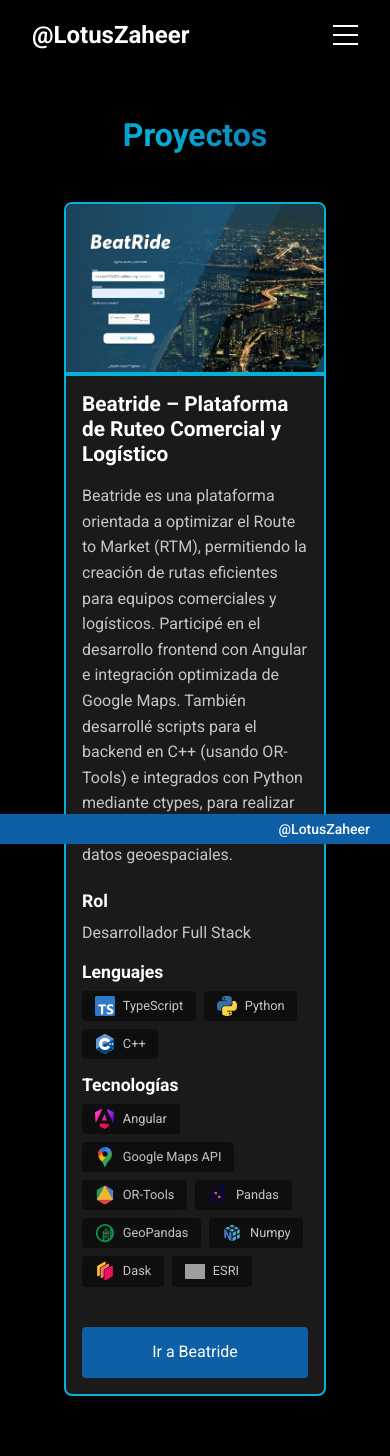
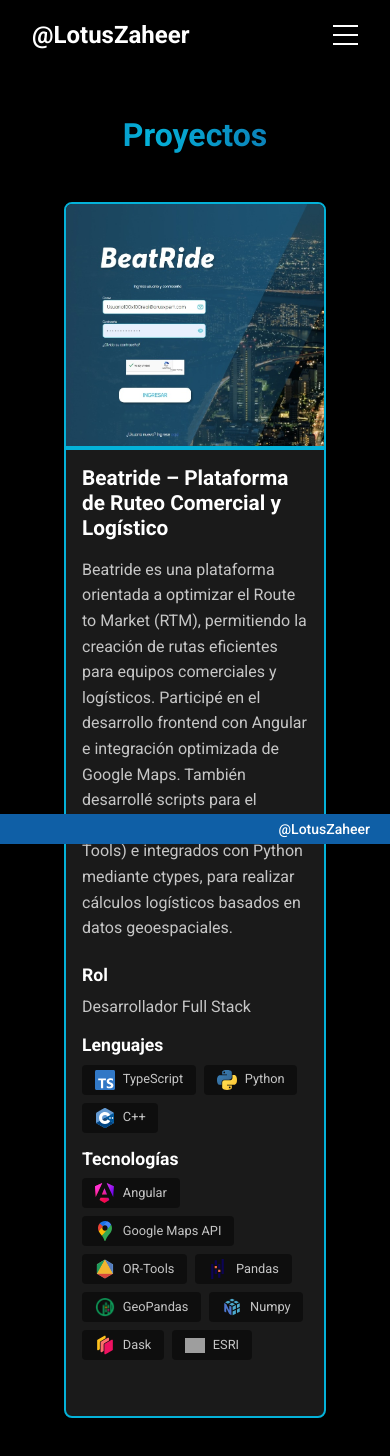
Before and after one commit to LotusZaheer/portfolio, an Angular app: page /projects in a window 390 px wide. Shown: the top 1456 px of the page. Built offline with nearby package versions, Linux system fonts and the light colour scheme; grey boxes are pictures that could not be loaded.

Commit message:
Update projects

```diff
--- a/src/app/app.routes.ts
+++ b/src/app/app.routes.ts
@@ -5,7 +5,6 @@
 
 export const routes: Routes = [
     { path: '', component: HomeComponent },
-    { path: 'home', component: HomeComponent },
     { path: 'projects', component: ProjectsComponent },
     { path: 'skills', component: SkillsComponent },
     { path: '**', redirectTo: '' }
--- a/src/app/pages/home/home.component.html
+++ b/src/app/pages/home/home.component.html
@@ -58,7 +58,7 @@
             </div>
         </div>
 
-        <div class="tech-category contact">
+        <div class="tech-category">
             <h3>Contacto</h3>
             <div class="tech-icons">
                 @for (network of socialNetworks; track network.name) {
--- a/src/app/pages/home/home.component.scss
+++ b/src/app/pages/home/home.component.scss
@@ -304,78 +304,3 @@
         }
     }
 }
-
-.contact-section {
-    padding: 4rem 2rem;
-    background: $background-dark;
-    text-align: center;
-
-    .social-networks {
-        display: flex;
-        justify-content: center;
-        gap: 2rem;
-        margin-top: 2rem;
-    }
-
-    .social-icon {
-        display: flex;
-        flex-direction: column;
-        align-items: center;
-        gap: 0.5rem;
-        text-decoration: none;
-        color: $text-secondary;
-        transition: all 0.3s ease;
-
-        .network-image {
-            width: 48px;
-            height: 48px;
-            object-fit: contain;
-            transition: transform 0.3s ease;
-        }
-
-        span {
-            font-size: 0.9rem;
-        }
-
-        &:hover {
-            color: $accent-color;
-            transform: translateY(-5px);
-
-            .network-image {
-                transform: scale(1.1);
-            }
-        }
-    }
-}
-
-// Responsive Design
-@media (max-width: 768px) {
-    .contact-section {
-        padding: 3rem 1rem;
-
-        .social-networks {
-            gap: 1.5rem;
-        }
-    }
-}
-
-@media (max-width: 480px) {
-    .contact-section {
-        padding: 2rem 1rem;
-
-        .social-networks {
-            gap: 1rem;
-        }
-
-        .social-icon {
-            .network-image {
-                width: 40px;
-                height: 40px;
-            }
-
-            span {
-                font-size: 0.8rem;
-            }
-        }
-    }
-}
--- a/src/app/pages/projects/projects.component.html
+++ b/src/app/pages/projects/projects.component.html
@@ -7,6 +7,7 @@
             <div class="project-image-container">
                 <div class="project-image-carousel"
                     [style.background]="!hasValidImage(project) ? getFallbackBackground(project) : 'none'">
+
                     @if (hasValidImage(project)) {
                     <img [src]="getCurrentImage(project)" [alt]="project.title" class="project-image">
                     } @else {
@@ -14,6 +15,21 @@
                         <span class="project-initial">{{ project.title.charAt(0) }}</span>
                     </div>
                     }
+
+                    <div class="project-links">
+                        @if (project.liveUrl) {
+                        <a [href]="project.liveUrl" target="_blank" class="link-button">
+                            {{project.liveName}}
+                        </a>
+                        }
+
+                        @if (project.repoUrl) {
+                        <a [href]="project.repoUrl" target="_blank" class="link-button">
+                            {{project.repoName}}
+                        </a>
+                        }
+                    </div>
+
                     <div class="carousel-progress">
                         <div class="progress-bar" [style.width.%]="getProgressWidth(project)"></div>
                     </div>
@@ -59,20 +75,6 @@
                     </div>
 
                 </div>
-
-                <div class="project-links">
-                    @if (project.liveUrl) {
-                    <a [href]="project.liveUrl" target="_blank" class="link-button">
-                        {{project.liveName}}
-                    </a>
-                    }
-
-                    @if (project.repoUrl) {
-                    <a [href]="project.repoUrl" target="_blank" class="link-button">
-                        {{project.repoName}}
-                    </a>
-                    }
-                </div>
             </div>
         </article>
         }
--- a/src/app/pages/projects/projects.component.scss
+++ b/src/app/pages/projects/projects.component.scss
@@ -2,14 +2,14 @@
 @use "../../../styles/_variables" as *;
 
 .projects-container {
-    padding: 2rem;
+    padding: 1rem;
     max-width: 1200px;
     margin: 0 auto;
 }
 
 .section-title {
     color: $text-primary;
-    font-size: 2.5rem;
+    font-size: 2rem;
     margin-bottom: 2rem;
     text-align: center;
     background: $gradient-primary;
@@ -19,7 +19,7 @@
 
 .projects-list {
     display: flex;
-    flex-direction: column;
+    flex-direction: row;
     gap: 2rem;
     padding: 1rem;
 }
@@ -31,7 +31,7 @@
     box-shadow: $shadow-card;
     transition: transform 0.3s ease, box-shadow 0.3s ease;
     display: flex;
-    flex-direction: row;
+    flex-direction: column;
 
     &:hover {
         transform: translateY(-5px);
@@ -44,7 +44,7 @@
 }
 
 .project-image-container {
-    flex: 0 0 600px;
+    flex: 0 0 0;
     position: relative;
 }
 
@@ -54,6 +54,11 @@
     padding-top: 66.67%;
     overflow: hidden;
     transition: background 0.3s ease;
+
+    .project-links {
+        opacity: 0;
+        pointer-events: none;
+    }
 
     .project-image {
         position: absolute;
@@ -78,13 +83,21 @@
         background: transparent;
 
         .project-initial {
-            font-size: 8rem;
+            font-size: 6rem;
             font-weight: bold;
             color: rgba(255, 255, 255, 0.2);
             text-transform: uppercase;
         }
     }
 }
+
+.project-image-carousel:hover {
+    .project-links {
+        opacity: 1;
+        pointer-events: auto;
+    }
+}
+
 
 .carousel-progress {
     position: absolute;
@@ -166,16 +179,24 @@
 .project-links {
     display: flex;
     gap: 1rem;
-    margin-top: auto;
+    position: relative;
+    z-index: 3;
+    bottom: 4px;
+    flex-direction: row;
+    padding: 1rem;
+    justify-content: space-evenly;
+    align-items: center;
+    background: $background-card-50;
+    transition: all 0.3s ease;
 
     .link-button {
-        flex: 1;
-        padding: 0.8rem;
+
+        padding: 0.5rem 1rem;
         text-align: center;
-        background: $primary-color;
-        color: $text-primary;
+        background: #0F5FA6;
+        color: #FFFFFF;
         text-decoration: none;
-        border-radius: $border-radius;
+        border-radius: 4px;
         transition: background-color 0.3s ease;
 
         &:hover {
@@ -184,40 +205,15 @@
     }
 }
 
-// Responsive Design
-@media (max-width: 1024px) {
-    .project-image-container {
-        flex: 0 0 450px;
-    }
-}
+@media (max-width: 720px) {
 
-@media (max-width: 768px) {
-    .projects-container {
-        padding: 1rem;
-    }
 
-    .section-title {
-        font-size: 2rem;
-    }
-
-    .project-card {
+    .projects-list {
         flex-direction: column;
     }
 
-    .project-image-container {
-        flex: 0 0 100%;
-    }
+}
 
-    .project-image-carousel {
-        .fallback-content .project-initial {
-            font-size: 6rem;
-        }
-    }
-
-    .project-links {
-        flex-direction: column;
-    }
-}
 
 @media (max-width: 480px) {
     .project-content {
--- a/src/app/shared/navbar/navbar.component.html
+++ b/src/app/shared/navbar/navbar.component.html
@@ -5,9 +5,12 @@
             </a>
         </div>
         <ul class="navbar-menu" [class.active]="mobileMenuOpen">
-            <li><a routerLink="/home" routerLinkActive="active" (click)="mobileMenuOpen = false">Inicio</a></li>
-            <li><a routerLink="/projects" routerLinkActive="active" (click)="mobileMenuOpen = false">Proyectos</a></li>
-            <li><a routerLink="/skills" routerLinkActive="active" (click)="mobileMenuOpen = false">Habilidades</a></li>
+            <li><a routerLink="/" routerLinkActive="active" [routerLinkActiveOptions]="{ exact: true }"
+                    (click)="mobileMenuOpen = false">Inicio</a></li>
+            <li><a routerLink="/projects" routerLinkActive="active" [routerLinkActiveOptions]="{ exact: true }"
+                    (click)="mobileMenuOpen = false">Proyectos</a></li>
+            <li><a routerLink="/skills" routerLinkActive="active" [routerLinkActiveOptions]="{ exact: true }"
+                    (click)="mobileMenuOpen = false">Habilidades</a></li>
         </ul>
         <div class="navbar-mobile-toggle" [class.active]="mobileMenuOpen" (click)="toggleMobileMenu()">
             <span></span>
--- a/src/app/shared/navbar/navbar.component.scss
+++ b/src/app/shared/navbar/navbar.component.scss
@@ -2,7 +2,7 @@
 @use "../../../styles/_variables" as *;
 
 .navbar {
-    background-color: $background-dark;
+    background-color: $background-dark-75;
     color: $text-primary;
     position: fixed;
     top: 0;
--- a/src/styles.scss
+++ b/src/styles.scss
@@ -164,3 +164,24 @@
     color: $text-secondary;
   }
 }
+
+
+////////////////// Scrollbar Styles //////////////////
+
+* {
+  scrollbar-width: none;
+}
+
+*::-webkit-scrollbar {
+  width: 8px;
+  background: transparent;
+}
+
+*::-webkit-scrollbar-track {
+  background: transparent;
+}
+
+*::-webkit-scrollbar-thumb {
+  background-color: rgba(100, 100, 100, 0.5);
+  border-radius: 4px;
+}
--- a/src/styles/_variables.scss
+++ b/src/styles/_variables.scss
@@ -1,5 +1,3 @@
-
-
 @use "sass:color";
 
 // Colores principales (Acentos)
@@ -11,7 +9,9 @@
 
 // Colores de fondo
 $background-dark: #000; // Fondo principal
+$background-dark-75: #000000C0; // Fondo principal
 $background-card: #1A1A1A; // Fondo de tarjetas
+$background-card-50: #1A1A1A80; // Fondo de tarjetas
 $background-light: color.adjust($background-dark, $lightness: 5.5%);
 $background-card-light: color.adjust($background-card, $lightness: 5.5%);
 
```
